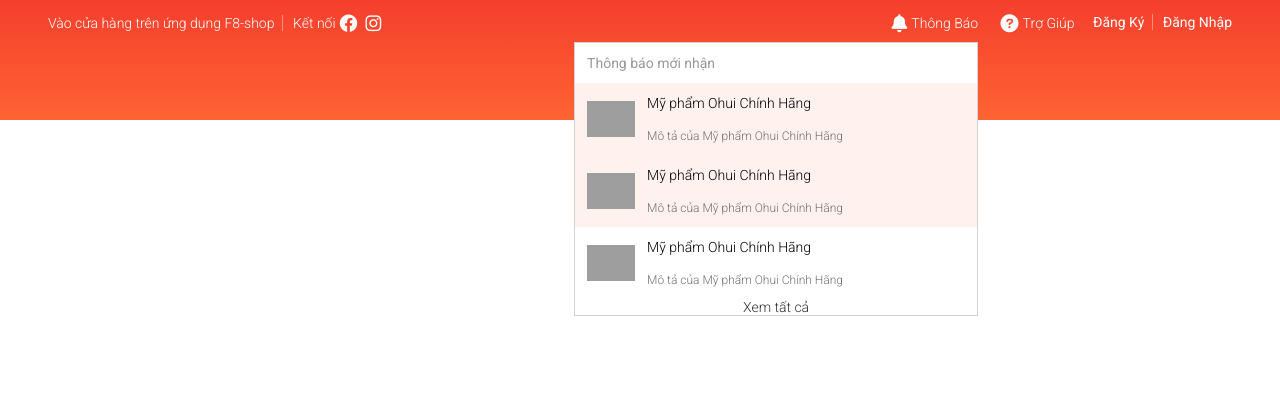
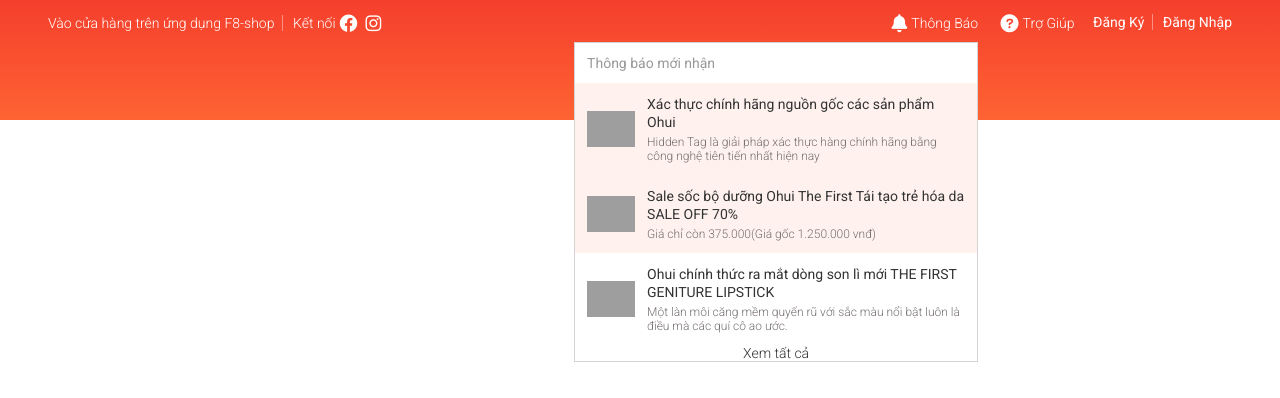
Before and after one commit to KienHaVan/SHOPEE, a plain HTML site: page index.html in a window 1280 px wide. Drawn offline with nearby package versions, Linux system fonts and the light colour scheme; grey boxes are pictures that could not be loaded.

Commit message:
update 8/6

```diff
--- a/assets/css/main.css
+++ b/assets/css/main.css
@@ -119,6 +119,7 @@
 
 .header__qr-link:nth-child(2) {
     margin-right: 11px;
+    transform: translateY(-1px);
 }
 
 .header__qr-download-img {
@@ -186,13 +187,15 @@
 .header__notify-name {
     display: block;
     font-size: 1.4rem;
-    color: var(--black-color);
+    color: var(--text-color);
+    font-weight: 400;
+    line-height: 1.8rem;
 }
 
 .header__notify-description {
     font-size: 1.2rem;
     color: #756f6e;
-    margin-top: 1.8rem;
+    margin-top: 4px;
     line-height: 1.4rem;
 }
 
@@ -204,5 +207,5 @@
 .header__notify-footer-btn {
     text-decoration: none;
     color: var(--text-color);
-    padding: 4px 16px;
+    padding: 16px 16px;
 }
--- a/index.html
+++ b/index.html
@@ -61,8 +61,8 @@
                                         <a href="" class="header__notify-link">
                                             <img src="https://venuko.vn/Upload/2021/7/31/top-5-my-pham-ohui-han-quoc-duoc-phai-dep-san-lung-nhieu-nhat-hinh-anh-1.png" alt="" class="header__notify-img">
                                             <div class="header__notify-info">
-                                                <div class="header__notify-name">Mỹ phẩm Ohui Chính Hãng</div>
-                                                <div class="header__notify-description">Mô tả của Mỹ phẩm Ohui Chính Hãng </div>
+                                                <div class="header__notify-name">Xác thực chính hãng nguồn gốc các sản phẩm Ohui</div>
+                                                <div class="header__notify-description">Hidden Tag là giải pháp xác thực hàng chính hãng bằng công nghệ tiên tiến nhất hiện nay</div>
                                             </div>
                                         </a>
                                     </li>
@@ -71,8 +71,8 @@
                                         <a href="" class="header__notify-link ">
                                             <img src="https://venuko.vn/Upload/2021/7/31/top-5-my-pham-ohui-han-quoc-duoc-phai-dep-san-lung-nhieu-nhat-hinh-anh-1.png" alt="" class="header__notify-img">
                                             <div class="header__notify-info">
-                                                <div class="header__notify-name">Mỹ phẩm Ohui Chính Hãng</div>
-                                                <div class="header__notify-description">Mô tả của Mỹ phẩm Ohui Chính Hãng </div>
+                                                <div class="header__notify-name">Sale sốc bộ dưỡng Ohui The First Tái tạo trẻ hóa da SALE OFF 70%</div>
+                                                <div class="header__notify-description">Giá chỉ còn 375.000(Giá gốc 1.250.000 vnđ)</div>
                                             </div>
                                         </a>
                                     </li>
@@ -81,8 +81,8 @@
                                         <a href="" class="header__notify-link">
                                             <img src="https://venuko.vn/Upload/2021/7/31/top-5-my-pham-ohui-han-quoc-duoc-phai-dep-san-lung-nhieu-nhat-hinh-anh-1.png" alt="" class="header__notify-img">
                                             <div class="header__notify-info">
-                                                <div class="header__notify-name">Mỹ phẩm Ohui Chính Hãng</div>
-                                                <div class="header__notify-description">Mô tả của Mỹ phẩm Ohui Chính Hãng </div>
+                                                <div class="header__notify-name">Ohui chính thức ra mắt dòng son lì mới THE FIRST GENITURE LIPSTICK</div>
+                                                <div class="header__notify-description">Một làn môi căng mềm quyến rũ với sắc màu nổi bật luôn là điều mà các quí cô ao ước. </div>
                                             </div>
                                         </a>
                                     </li>
```
